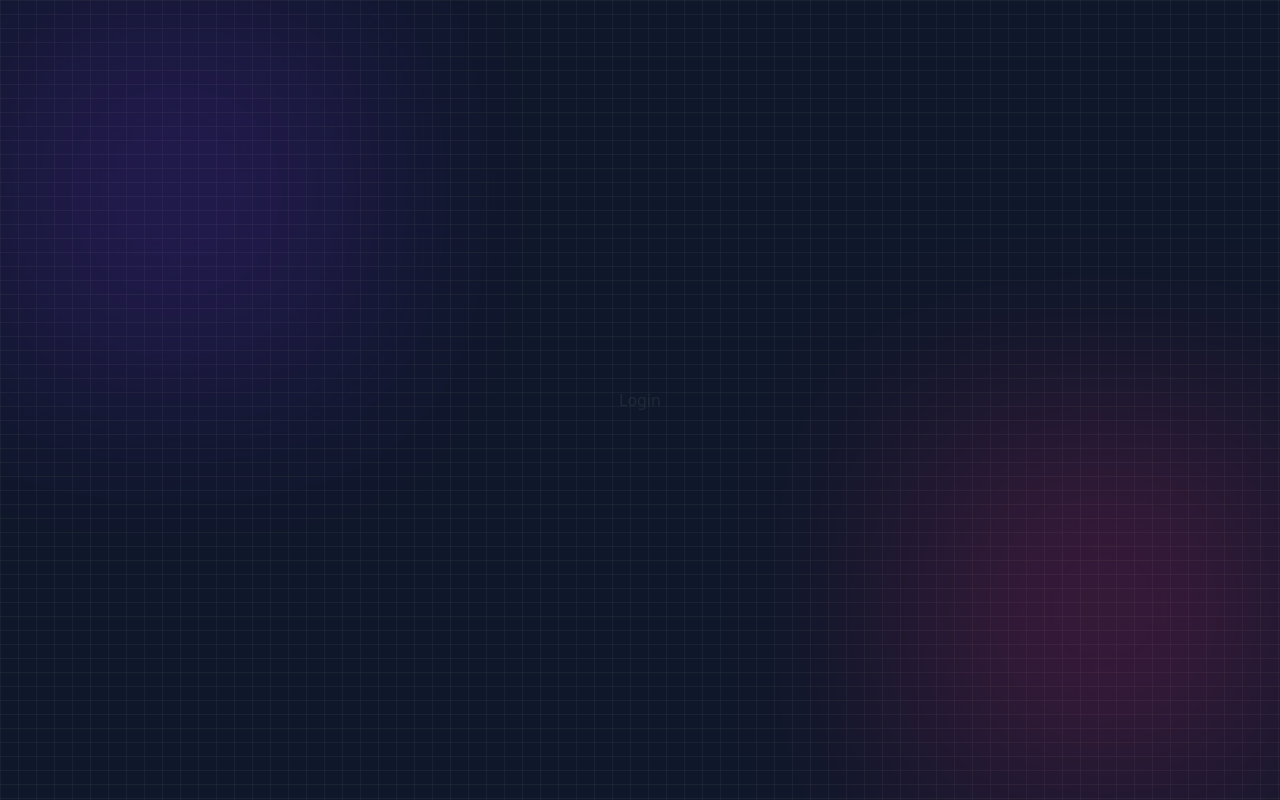
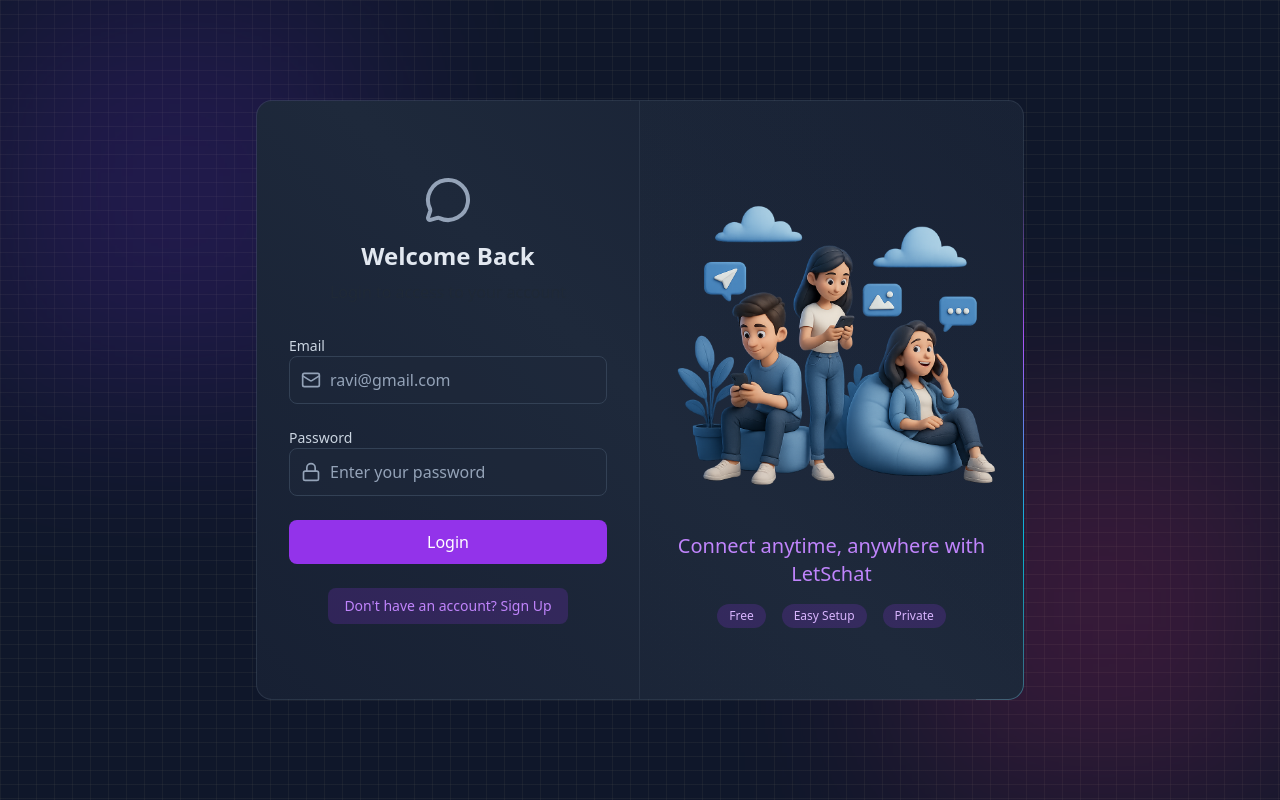
Before and after one commit to ravisr-28/LetSchat, a React app in the folder frontend/: page /login in a window 1280 px wide. Built offline with nearby package versions, Linux system fonts and the light colour scheme; no server answers; the HTML template or start-up script is replaced by a standard one.

Commit message:
login&logout implemented

```diff
--- a/frontend/src/components/AnimatedBorderContainer.jsx
+++ b/frontend/src/components/AnimatedBorderContainer.jsx
@@ -2,7 +2,7 @@
 
 function AnimatedBorderContainer({ children }) {
   return (
-    <div className="w-full h-full [background:linear-gradient(45deg,#172033,theme(colors.slate.800)_50%,#172033)_padding-box,conic-gradient(from_var(--border-angle),theme(colors.slate.600/.48)_80%,_theme(colors.cyan.500)_86%,_theme(colors.cyan.500)_94%,_theme(colors.slate.600/48))_border-box] rounded-2xl border border-transparent animate-border flex overflow-hidden">
+    <div className="w-full h-full [background:linear-gradient(45deg,#172033,theme(colors.slate.800)_50%,#172033)_padding-box,conic-gradient(from_var(--border-angle),theme(colors.slate.600/.48)_80%,_theme(colors.purple.500)_86%,_theme(colors.cyan.500)_94%,_theme(colors.slate.600/48))_border-box] rounded-2xl border border-transparent animate-border flex overflow-hidden">
       {children}
     </div>
   );
--- a/frontend/src/index.css
+++ b/frontend/src/index.css
@@ -17,7 +17,7 @@
 }
 
 .auth-input-label {
-  @apply block  text-sm font-medium text-slate-300 mt-3 mb-1;
+  @apply block  text-sm font-medium text-slate-300;
 }
 
 .auth-badge {
@@ -25,7 +25,7 @@
 }
 
 .auth-btn {
-  @apply w-full bg-purple-600 text-white rounded-lg py-2.5 font-medium hover:bg-purple-600 focus:ring-2 focus:ring-purple-600 mt-5;
+  @apply w-full bg-purple-600 text-white rounded-lg py-2.5 font-medium hover:bg-purple-600 focus:ring-2 focus:ring-purple-600;
 }
 
 .auth-link {
--- a/frontend/src/pages/ChatPage.jsx
+++ b/frontend/src/pages/ChatPage.jsx
@@ -1,11 +1,14 @@
-import React from 'react'
+import React from "react";
+import { useAuthStore } from "../store/useAuthStore";
 
 function ChatPage() {
+  const { logout } = useAuthStore();
   return (
-    <div>
-
+    <div className="z-10">
+      <h1>Chat Page</h1>
+      <button onClick={logout}>Logout</button>
     </div>
-  )
+  );
 }
 
-export default ChatPage
+export default ChatPage;
--- a/frontend/src/pages/LoginPage.jsx
+++ b/frontend/src/pages/LoginPage.jsx
@@ -1,11 +1,121 @@
-import React from 'react'
+import React, { useState } from 'react'
+import { useAuthStore } from '../store/useAuthStore';
+import AnimatedBorderContainer from "../components/AnimatedBorderContainer";
+import {
+  MessageCircleIcon,
+  LockIcon,
+  MailIcon,
+  LoaderIcon,
+} from "lucide-react";
+import { Link } from "react-router-dom";
 
 function LoginPage() {
+  const [formData, setFormData] = useState({
+    email: "",
+    password: "",
+  });
+  const { login, isLoggingIn } = useAuthStore();
+  const handleSubmit = (e) => {
+    e.preventDefault();
+    login(formData);
+  };
   return (
-    <div>
-      <h1>Login</h1>
+    <div className="w-full flex items-center justify-center p-4 bg-slate-900">
+      <div className="relative w-full max-w-3xl md:h-[600px] h-[550px]">
+        <AnimatedBorderContainer>
+          <div className="w-full flex flex-col md:flex-row">
+            {/* Form Section Left side*/}
+            <div className="md:w-1/2 p-8 flex items-center justify-center md:border-r border-slate-600/30">
+              <div className="w-full max-w-md">
+                {/* Heading Text */}
+                <div className="text-center mb-8">
+                  <MessageCircleIcon className="w-12 h-12 mx-auto text-slate-400 mb-4" />
+                  <h2 className="text-2xl font-bold text-slate-200 mb-2">
+                    Welcome Back
+                  </h2>
+                  <p>Login to access to your account</p>
+                </div>
+                {/* Form */}
+                <form onSubmit={handleSubmit} className='space-y-6'>
+                  {/* Email Input */}
+                  <div>
+                    <label className="auth-input-label">Email</label>
+                    <div className="relative">
+                      <MailIcon className="auth-input-icon" />
+
+                      <input
+                        type="email"
+                        value={formData.email}
+                        onChange={(e) =>
+                          setFormData({ ...formData, email: e.target.value })
+                        }
+                        className="input"
+                        placeholder="ravi@gmail.com"
+                      />
+                    </div>
+                  </div>
+                  {/* Password Input */}
+                  <div>
+                    <label className="auth-input-label">Password</label>
+                    <div className="relative">
+                      <LockIcon className="auth-input-icon" />
+
+                      <input
+                        type="password"
+                        value={formData.password}
+                        onChange={(e) =>
+                          setFormData({ ...formData, password: e.target.value })
+                        }
+                        className="input"
+                        placeholder="Enter your password"
+                      />
+                    </div>
+                  </div>
+                  {/* Submit Button */}
+                  <button
+                    className="auth-btn"
+                    type="submit"
+                    disabled={isLoggingIn}
+                  >
+                    {isLoggingIn ? (
+                      <LoaderIcon className="w-full h-5 animate-spin text-center" />
+                    ) : (
+                      "Login"
+                    )}
+                  </button>
+                </form>
+                <div className="mt-6 text-center">
+                  <Link to="/signup" className="auth-link">
+                    Don't have an account? Sign Up
+                  </Link>
+                </div>
+              </div>
+            </div>
+            {/* Image Section Right side*/}
+            <div className="hidden md:w-1/2 md:flex items-center justify-center p-6 bg-gradient-to-bl from-slate-800/20 to-transparent">
+              <div>
+                <img
+                  src="/login.png"
+                  alt="People using LetSchat"
+                  className="w-full h-auto object-contain"
+                />
+                <div className="mt-6 text-center">
+                  <h3 className="text-xl font-medium text-purple-400">
+                    Connect anytime, anywhere with LetSchat
+                  </h3>
+                  <div className="mt-4 flex justify-center gap-4">
+                    <span className="auth-badge">Free</span>
+                    <span className="auth-badge">Easy Setup</span>
+                    <span className="auth-badge">Private</span>
+                  </div>
+                </div>
+              </div>
+            </div>
+          </div>
+        </AnimatedBorderContainer>
+      </div>
     </div>
-  )
+  );
 }
 
 export default LoginPage
--- a/frontend/src/pages/SignUpPage.jsx
+++ b/frontend/src/pages/SignUpPage.jsx
@@ -23,7 +23,7 @@
   };
   return (
     <div className="w-full flex items-center justify-center p-4 bg-slate-900">
-      <div className="relative w-full max-w-6xl md:h-[800px] h-[650px]">
+      <div className="relative w-full max-w-3xl md:h-[600px] h-[550px]">
         <AnimatedBorderContainer>
           <div className="w-full flex flex-col md:flex-row">
             {/* Form Section Left side*/}
@@ -38,7 +38,7 @@
                   <p>SignUp for a new Account</p>
                 </div>
                 {/* Form */}
-                <form onSubmit={handleSubmit}>
+                <form onSubmit={handleSubmit} className="space-y-6">
                   {/* Full Name Input */}
                   <div>
                     <label className="auth-input-label">Username</label>
@@ -99,7 +99,7 @@
                     {isSigningUp ? (
                       <LoaderIcon className="w-full h-5 animate-spin text-center" />
                     ) : (
-                      "create Account"
+                      "Create Account"
                     )}
                   </button>
                 </form>
--- a/frontend/src/store/useAuthStore.js
+++ b/frontend/src/store/useAuthStore.js
@@ -30,4 +30,25 @@
       set({ isSigningUp: false });
     }
   },
+  login: async (data) => {
+    set({ isLoggingIn: true });
+    try {
+      const res = await axiosInstance.post("/auth/login", data);
+      set({ authUser: res.data });
+      toast.success("Logged in successfully");
+    } catch (err) {
+      toast.error(err.response?.data?.message);
+    } finally {
+      set({ isLoggingIn: false });
+    }
+  },
+  logout: async () => {
+    try {
+      await axiosInstance.post("/auth/logout");
+      set({ authUser: null });
+      toast.success("Logged out successfully");
+    } catch (err) {
+      toast.error("Error logging out");
+    }
+  },
 }));
```
